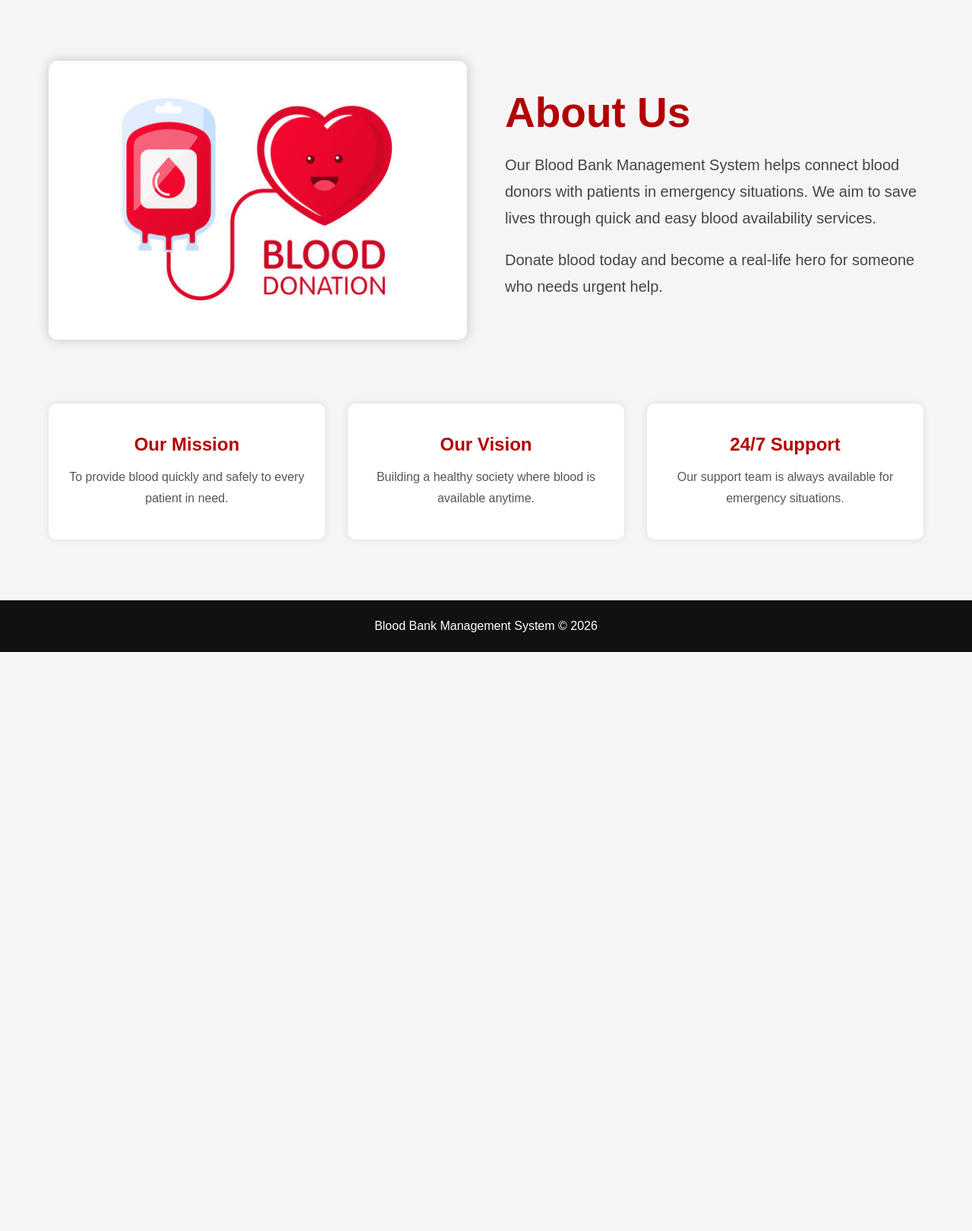
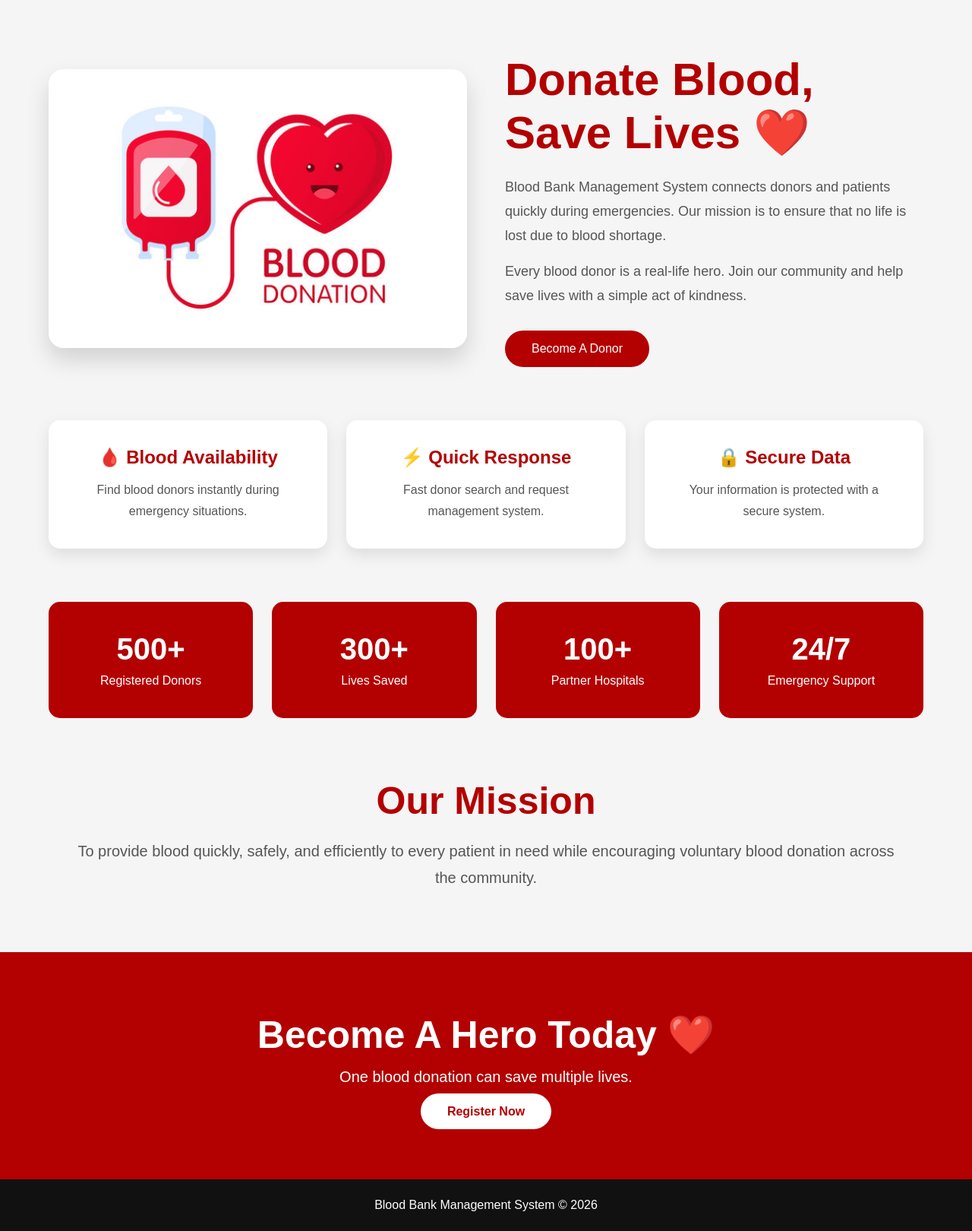
Before and after one commit to jyotipriyayadav/bloodbank, a Django app: page /about/ in a window 1280 px wide. Shown: the part 76-1696 px from the top of the page at 76% size. Before the commit the page ends 934 px from the top, so only its background shows below. Run offline with Django 5.2, Linux system fonts and the light colour scheme.

Commit message:
Updated About and Contact page UI

```diff
--- a/templates/about.html
+++ b/templates/about.html
@@ -148,6 +148,144 @@ footer{
     text-align:center;
     padding:25px;
 }
+.about{
+    width:90%;
+    margin:70px auto;
+    display:grid;
+    grid-template-columns:repeat(auto-fit,minmax(350px,1fr));
+    gap:50px;
+    align-items:center;
+}
+
+.about-image img{
+    width:100%;
+    border-radius:20px;
+    box-shadow:0 15px 30px rgba(0,0,0,.15);
+    transition:.5s;
+}
+
+.about-image img:hover{
+    transform:scale(1.03);
+}
+
+.about-content h1{
+    font-size:60px;
+    color:#b30000;
+    margin-bottom:20px;
+}
+
+.about-content p{
+    font-size:18px;
+    line-height:32px;
+    color:#555;
+    margin-bottom:15px;
+}
+
+.btn{
+    display:inline-block;
+    margin-top:15px;
+    padding:15px 35px;
+    background:#b30000;
+    color:white;
+    text-decoration:none;
+    border-radius:40px;
+    transition:.4s;
+}
+
+.btn:hover{
+    background:#800000;
+}
+
+.boxes{
+    width:90%;
+    margin:70px auto;
+    display:grid;
+    grid-template-columns:repeat(auto-fit,minmax(250px,1fr));
+    gap:25px;
+}
+
+.box{
+    background:white;
+    padding:35px;
+    border-radius:15px;
+    text-align:center;
+    box-shadow:0 8px 20px rgba(0,0,0,.1);
+    transition:.4s;
+}
+
+.box:hover{
+    transform:translateY(-10px);
+}
+
+.box h2{
+    color:#b30000;
+    margin-bottom:15px;
+}
+
+.stats{
+    width:90%;
+    margin:70px auto;
+    display:grid;
+    grid-template-columns:repeat(auto-fit,minmax(220px,1fr));
+    gap:25px;
+}
+
+.stat{
+    background:#b30000;
+    color:white;
+    text-align:center;
+    padding:40px 20px;
+    border-radius:15px;
+}
+
+.stat h1{
+    font-size:40px;
+    margin-bottom:10px;
+}
+
+.mission{
+    width:85%;
+    margin:80px auto;
+    text-align:center;
+}
+
+.mission h1{
+    color:#b30000;
+    font-size:50px;
+    margin-bottom:20px;
+}
+
+.mission p{
+    font-size:20px;
+    color:#555;
+    line-height:35px;
+}
+
+.cta{
+    background:#b30000;
+    color:white;
+    text-align:center;
+    padding:80px 20px;
+}
+
+.cta h1{
+    font-size:50px;
+    margin-bottom:15px;
+}
+
+.cta p{
+    font-size:20px;
+    margin-bottom:25px;
+}
+
+.cta a{
+    background:white;
+    color:#b30000;
+    text-decoration:none;
+    padding:15px 35px;
+    border-radius:40px;
+    font-weight:bold;
+}
 
 @keyframes fadeIn{
 
@@ -280,25 +418,27 @@ footer{
 <section class="about">
 
     <div class="about-image">
-
-        <img src="{% static 'images/saveblood.jpg' %}" alt="">
-
+        <img src="{% static 'images/saveblood.jpg' %}" alt="Blood Donation">
     </div>
 
     <div class="about-content">
 
-        <h1>About Us</h1>
+        <h1>Donate Blood,<br>Save Lives ❤️</h1>
 
         <p>
-            Our Blood Bank Management System helps connect blood donors
-            with patients in emergency situations. We aim to save lives
-            through quick and easy blood availability services.
+            Blood Bank Management System connects donors and patients
+            quickly during emergencies. Our mission is to ensure that
+            no life is lost due to blood shortage.
         </p>
 
         <p>
-            Donate blood today and become a real-life hero for someone
-            who needs urgent help.
+            Every blood donor is a real-life hero. Join our community
+            and help save lives with a simple act of kindness.
         </p>
+
+        <a href="{% url 'register' %}" class="btn">
+            Become A Donor
+        </a>
 
     </div>
 
@@ -307,37 +447,77 @@ footer{
 <section class="boxes">
 
     <div class="box">
-
-        <h2>Our Mission</h2>
-
+        <h2>🩸 Blood Availability</h2>
         <p>
-            To provide blood quickly and safely to every patient in need.
+            Find blood donors instantly during emergency situations.
         </p>
-
     </div>
 
     <div class="box">
-
-        <h2>Our Vision</h2>
-
+        <h2>⚡ Quick Response</h2>
         <p>
-            Building a healthy society where blood is available anytime.
+            Fast donor search and request management system.
         </p>
-
     </div>
 
     <div class="box">
-
-        <h2>24/7 Support</h2>
-
+        <h2>🔒 Secure Data</h2>
         <p>
-            Our support team is always available for emergency situations.
+            Your information is protected with a secure system.
         </p>
-
     </div>
 
 </section>
 
+<section class="stats">
+
+    <div class="stat">
+        <h1>500+</h1>
+        <p>Registered Donors</p>
+    </div>
+
+    <div class="stat">
+        <h1>300+</h1>
+        <p>Lives Saved</p>
+    </div>
+
+    <div class="stat">
+        <h1>100+</h1>
+        <p>Partner Hospitals</p>
+    </div>
+
+    <div class="stat">
+        <h1>24/7</h1>
+        <p>Emergency Support</p>
+    </div>
+
+</section>
+
+<section class="mission">
+
+    <h1>Our Mission</h1>
+
+    <p>
+        To provide blood quickly, safely, and efficiently to every
+        patient in need while encouraging voluntary blood donation
+        across the community.
+    </p>
+
+</section>
+
+<section class="cta">
+
+    <h1>Become A Hero Today ❤️</h1>
+
+    <p>
+        One blood donation can save multiple lives.
+    </p>
+
+    <a href="{% url 'register' %}">
+        Register Now
+    </a>
+
+</section>
 <footer>
 
     <p>
@@ -346,15 +526,5 @@ footer{
 
 </footer>
 
-<script>
-
-function showMessage(){
-
-    alert("Welcome To Blood Bank Management System");
-
-}
-
-</script>
-
 </body>
 </html>
```
Also changed, not shown: templates/contact.html (+58 -92 lines).
